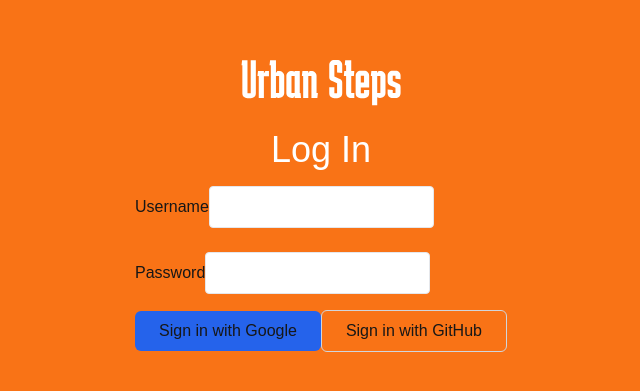
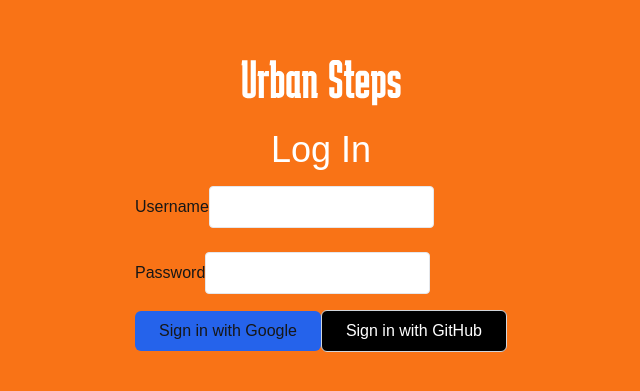
Before and after one commit to sonali-suchismitaa/K_exp, a Next.js app: page /login in a window 1280 px wide. Shown: the part 191-582 px from the top of the page, without its empty margins (319-959 px from the left). Built offline with nearby package versions, Linux system fonts and the light colour scheme; no server answers.

Commit message:
Update page.js

```diff
--- a/src/app/login/page.js
+++ b/src/app/login/page.js
@@ -63,7 +63,7 @@
           Sign in with Google
         </button>
         <button
-          className="bg-none border-gray-300 border py-2 px-6 rounded-md mb-2"
+          className="bg-black text-white border-gray-300 border py-2 px-6 rounded-md mb-2"
           onClick={() => signIn("github")}
         >
           Sign in with GitHub
```
